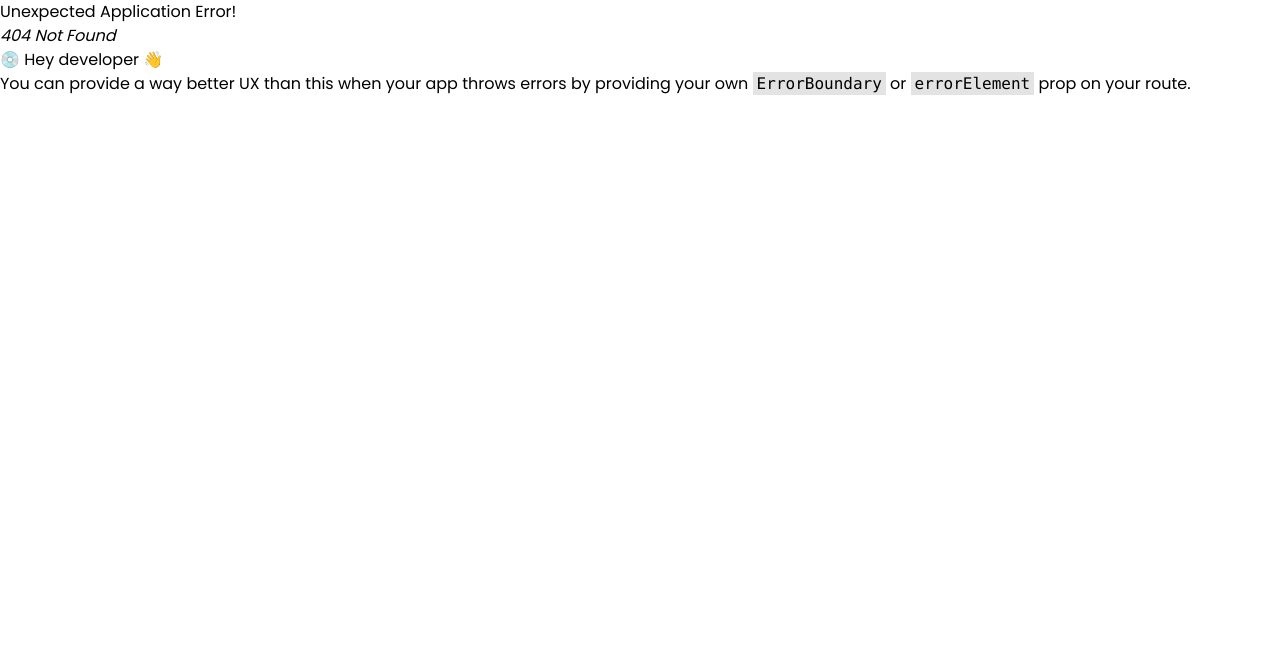
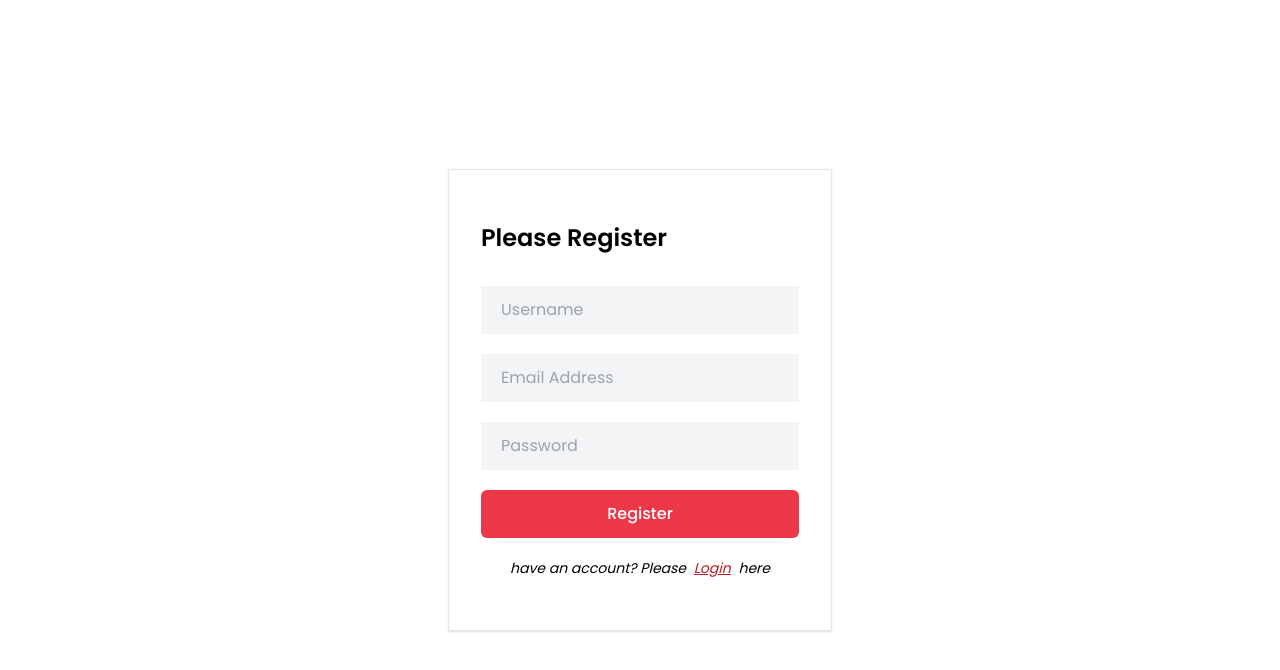
Before and after one commit to KDvs123/sareepalace, a React (Vite) app in the folder frontend/: page /register in a window 1280 px wide. Before the commit this address had no page. Shown: the top 670 px of the page. Built offline with nearby package versions, Linux system fonts and the light colour scheme.

Commit message:
Register Component

```diff
--- /dev/null
+++ b/frontend/src/components/Register.jsx
@@ -0,0 +1,81 @@
+import { useState } from "react";
+import { Link } from "react-router-dom";
+const Register = () => {
+
+     const [message, setMessage] = useState("");
+        const [email , setEmail] = useState("");
+        const [password , setPassword] = useState("");
+        const [username, setUsername] = useState("");
+
+        const handleRegister = async (e) => {
+            e.preventDefault();
+            const data = {
+                username,
+                email,
+                password
+            }
+
+            console.log(data)
+
+        }
+  return (
+    <section className="h-screen flex items-center justify-center">
+      <div className="max-w-sm border shadow bg-white mx-auto p-8">
+        <h2 className="text-2xl font-semibold pt-5">Please Register</h2>
+        <form
+          onSubmit={handleRegister}
+          className="space-y-5 max-w-sm mx-auto pt-8"
+        >
+          <input
+            onChange={(e) => setUsername(e.target.value)}
+            type="text"
+            name="username"
+            id="username"
+            placeholder="Username"
+            required
+            className="w-full bg-gray-100 focus:outline-none px-5 py-3"
+          />
+          <input
+            onChange={(e) => setEmail(e.target.value)}
+            type="email"
+            name="email"
+            id="email"
+            placeholder="Email Address"
+            required
+            className="w-full bg-gray-100 focus:outline-none px-5 py-3"
+          />
+          <input
+            onChange={(e) => setPassword(e.target.value)}
+            type="password"
+            name="password"
+            id="password"
+            placeholder="Password"
+            required
+            className="w-full bg-gray-100 focus:outline-none px-5 py-3"
+          />
+
+          {message && <p className="text-red-500">{message}</p>}
+
+          <button
+            type="submit"
+            className="w-full mt-5 bg-primary text-white hover:bg-indigo-500 font-medium
+          py-3 rounded-md
+          "
+          >
+            {" "}
+            Register
+          </button>
+        </form>
+
+        <p className="my-5 italic text-sm text-center">
+          have an account? Please{" "}
+          <Link to="/login" className="text-red-700 px-1 underline">
+            Login
+          </Link>{" "}
+          here
+        </p>
+      </div>
+    </section>
+  );
+}
+export default Register
```
Also changed, not shown: frontend/src/routers/router.jsx (+7 -0 lines).
